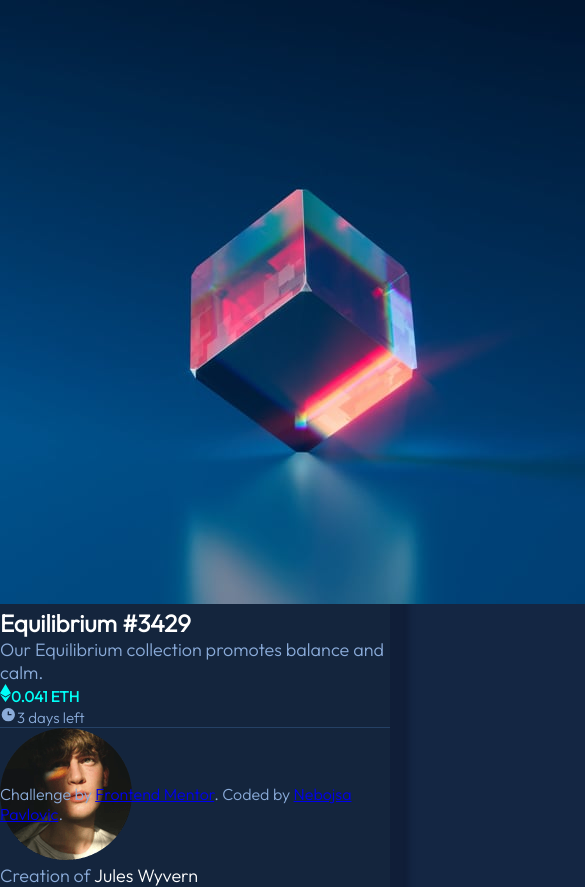
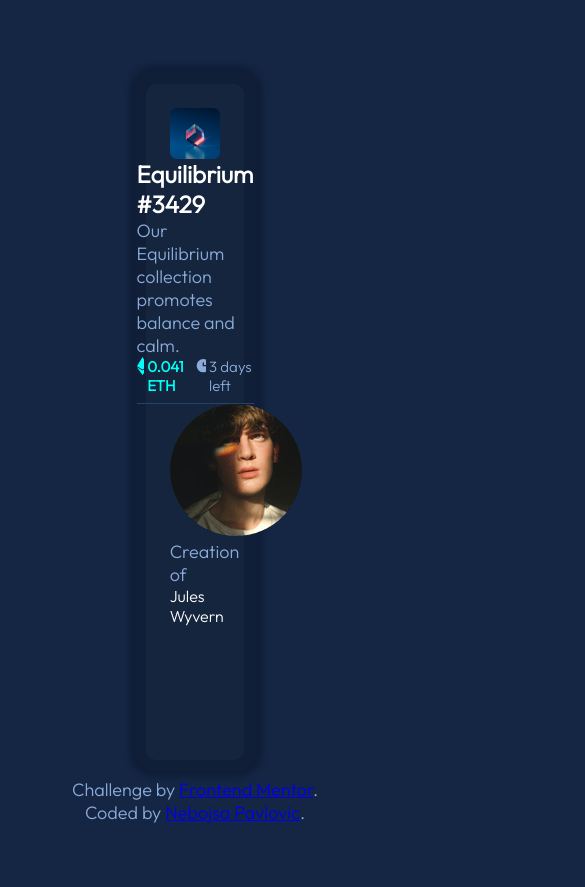
Before and after one commit to Nele82/NFT-preview-card, a plain HTML site: page index.html in a window 390 px wide. Shown: the whole page, 585 px wide, since content can reach past the window. After the commit the page ends 844 px from the top, so only its background shows below. Drawn offline with Linux system fonts and the light colour scheme.

Commit message:
Mobile-first: completed
All size, layout & position parameters for mobile preview have been completed

```diff
--- a/index.html
+++ b/index.html
@@ -19,22 +19,24 @@
     <p>Our Equilibrium collection promotes balance and calm.</p>
     <div id="eth">
       <div id="left">
-        <span><svg width="11" height="18" xmlns="http://www.w3.org/2000/svg"><path d="M11 10.216 5.5 18 0 10.216l5.5 3.263 5.5-3.262ZM5.5 0l5.496 9.169L5.5 12.43 0 9.17 5.5 0Z" fill="#00FFF8"/></svg>0.041 ETH</span>
+        <svg width="11" height="18" xmlns="http://www.w3.org/2000/svg"><path d="M11 10.216 5.5 18 0 10.216l5.5 3.263 5.5-3.262ZM5.5 0l5.496 9.169L5.5 12.43 0 9.17 5.5 0Z" fill="#00FFF8"/></svg>
+        <span>0.041 ETH</span>
       </div>
       <div id="right">
-        <span><svg width="17" height="17" xmlns="http://www.w3.org/2000/svg"><path d="M8.305 2.007a6.667 6.667 0 1 0 0 13.334 6.667 6.667 0 0 0 0-13.334Zm2.667 7.334H8.305a.667.667 0 0 1-.667-.667V6.007a.667.667 0 0 1 1.334 0v2h2a.667.667 0 0 1 0 1.334Z" fill="#8BACD9"/></svg>3 days left</span>
+        <svg width="17" height="17" xmlns="http://www.w3.org/2000/svg"><path d="M8.305 2.007a6.667 6.667 0 1 0 0 13.334 6.667 6.667 0 0 0 0-13.334Zm2.667 7.334H8.305a.667.667 0 0 1-.667-.667V6.007a.667.667 0 0 1 1.334 0v2h2a.667.667 0 0 1 0 1.334Z" fill="#8BACD9"/></svg>
+        <span>3 days left</span>
       </div>
     </div>
   </article>
 </main>
 <footer>
   <img src="images/image-avatar.png" alt="avatar">
-  <p><span id="jules">Creation of </span>Jules Wyvern</p>
+  <span id="cre">Creation of </span><span id="jules">Jules Wyvern</span>
 </footer>
     </div>
   <div class="attribution">
-    Challenge by <a href="https://www.frontendmentor.io?ref=challenge" target="_blank">Frontend Mentor</a>.
-    Coded by <a href="#">Nebojsa Pavlovic</a>.
+    <p>Challenge by <a href="https://www.frontendmentor.io?ref=challenge" target="_blank">Frontend Mentor</a>.</p>
+    <p>Coded by <a href="#">Nebojsa Pavlovic</a>.</p>
   </div>
 </body>
 </html>
--- a/style.css
+++ b/style.css
@@ -6,7 +6,81 @@
 
 @import url('https://fonts.googleapis.com/css2?family=Outfit:wght@300&display=swap');
 
-/* COLORS, FONTS AND A BOX SHADOW */
+/* LAYOUT, SIZE, MARGINS & PADDING */
+
+body {
+    height: 100vh;
+
+    display: flex;
+    justify-content: center;
+    align-items: center;
+}
+
+/* CARD (L, S, M & P) */
+
+#card {
+    height: 80%;
+    width: 25%;
+
+    display: flex;
+    flex-direction: column;
+
+    padding: 6% 6% 2% 6%;
+}
+
+main {
+    display: flex;
+    flex-direction: column;
+
+    align-items: center;
+}
+
+main img {
+    width: 100%;
+}
+
+#eth {
+    display: grid;
+    grid-template-columns: 1fr 1fr;
+
+    margin-bottom: 7%;
+}
+
+#left {
+    grid-column: 1/2;
+
+    display: flex;
+    justify-content: flex-start;
+}
+
+#right {
+    grid-column: 2/3;
+
+    display: flex;
+    justify-content: flex-end;
+}
+
+#left svg {
+    margin-right: 5%;
+}
+
+#right svg {
+    margin-right: 5%;
+}
+
+/* ATTRIBUTION (L, S, M & P) */
+
+.attribution {
+    display: flex;
+    flex-direction: column;
+    align-items: center;
+
+    font-size: 16px;
+
+    margin: 0 auto;
+}
+
+/* COLORS, FONTS, BORDERS AND A BOX SHADOW */
 
 body {
     background-color: hsl(217, 54%, 17%);
@@ -17,16 +91,26 @@ body {
 #card {
     background-color: hsl(216, 50%, 16%);
     box-shadow: 1px -1px 5px 18px hsl(218, 56%, 14%);
+
+    border-radius: 10px;
+}
+
+main img {
+    border-radius: 7px;
 }
 
 h2, footer p {
     color: hsl(0, 0%, 100%);
 }
 
-p, #jules {
+p, #cre {
     color: hsl(215, 51%, 70%);
 
     font-size: 18px;
+}
+
+#jules {
+    color: hsl(0, 0%, 100%);
 }
 
 article {
@@ -58,4 +142,43 @@ article {
 
 @media only screen and (max-width: 375px) {
     /* For mobile phones: */
+    #card {
+        height: 65%;
+        width: 85%;
+    }
+
+    h2 {
+        margin-top: 8%;
+
+        font-size: 22px;
+    }
+
+    article p {
+        margin: 6% 0 6% 0;
+
+        font-size: 16px;
+
+        line-height: 1.8;
+    }
+
+    footer {
+        display: flex;
+        align-items: center;
+        justify-content: flex-start;
+
+        height: 100%;
+    }
+
+    #cre, #jules {
+        font-size: 16px;
+    }
+
+    footer img {
+        width: 12%;
+
+        border: 1px solid white;
+        border-radius: 50%;
+
+        margin-right: 6%;
+    }
   }
```
